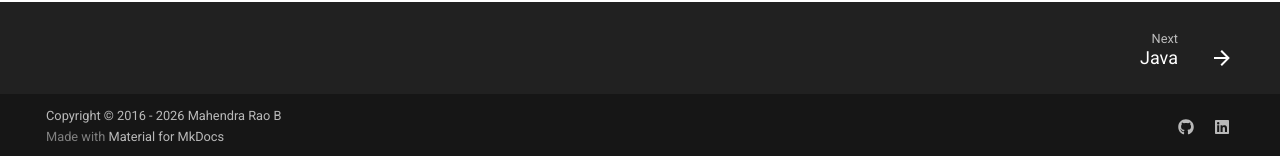
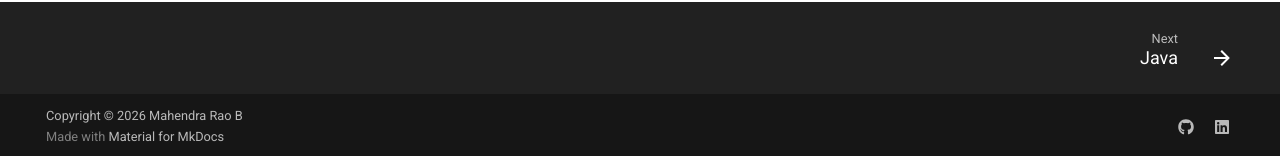
Before and after one commit to bsmahi/awesome-java-kotlin, an MkDocs documentation site: the page built from docs/index.md, in a window 1280 px wide and 1155 px high. Shown: the part 996-1152 px from the top of the window. Built offline with MkDocs 1.6.1 and Material for MkDocs 9.7.7, drawn with Linux system fonts in a browser that asks for light colours.

Commit message:
Update site copyright year
Adjust the MkDocs footer copyright to show the current year as a single value instead of a year range, matching the site’s 2026 branding.

```diff
--- a/mkdocs.yml
+++ b/mkdocs.yml
@@ -40,7 +40,7 @@ extra:
       link: https://linkedin.com/in/mahendra-rao-bandaru-8754432b
       name: Connect on LinkedIn
 
-copyright: Copyright &copy; 2016 - 2026 Mahendra Rao B
+copyright: Copyright &copy; 2026 Mahendra Rao B
 
 markdown_extensions:
   - attr_list
```
